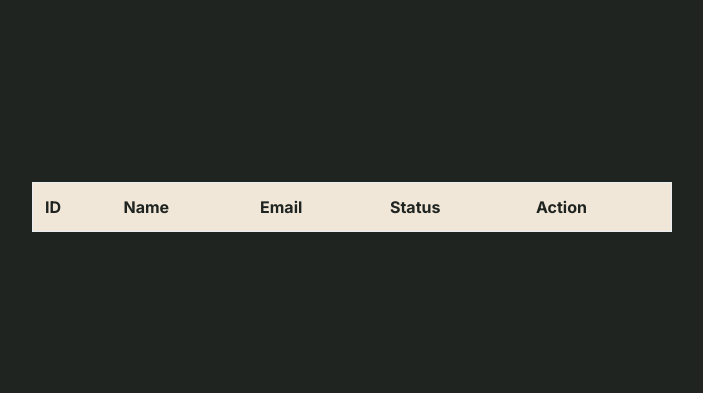
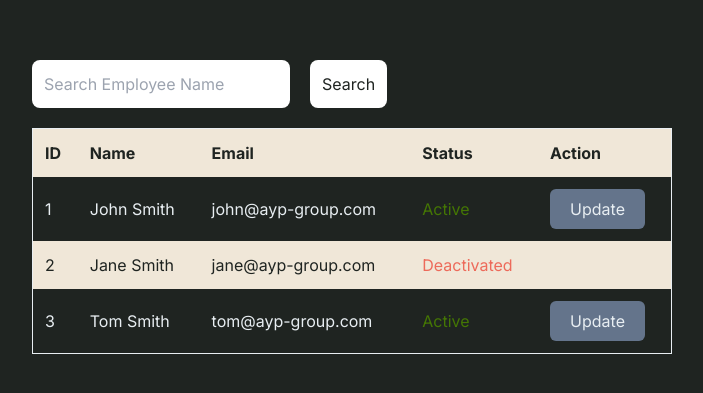
Before and after one commit to imstarbucks/ayp-app, a Next.js app: page / in a window 1280 px wide. Shown: the part 193-586 px from the top of the page, without its empty margins (288-991 px from the left). Built offline with nearby package versions, Linux system fonts and the light colour scheme.

Commit message:
Update: Added Search funtion and fix some bugs

```diff
--- a/app/context.tsx
+++ b/app/context.tsx
@@ -6,6 +6,7 @@ import React, {
   createContext,
   useState,
   useEffect,
+  useMemo,
 } from 'react';
 
 import { Employees } from '@/types/Employees';
--- a/app/page.tsx
+++ b/app/page.tsx
@@ -16,7 +16,7 @@ export default function Home() {
     if (res && res.data?.employees) {
       setData(res.data.employees);
     }
-  }, [res]);
+  }, [res.data]);
 
   return (
     <main className="bg-background text-primary h-screen flex justify-center items-center">
--- a/components/Modal.tsx
+++ b/components/Modal.tsx
@@ -17,14 +17,23 @@ const ModalContext = createContext();
 
 type ModalProps = Employees;
 
+type InputFields = {
+  nameInput: string;
+  emailInput: string;
+};
+
 const Modal: React.FC<ModalProps> = ({
   name,
   id,
   email,
   isActive,
 }: ModalProps) => {
-  const [nameInput, setNameInput] = useState<string>(name);
-  const [emailInput, setEmailInput] = useState<string>(email);
+  const [inputFields, setInputFields] = useState<InputFields>({
+    nameInput: name,
+    emailInput: email,
+  });
+
+  const [isActiveToggle, setIsActiveToggle] = useState<boolean>(isActive);
 
   const { modal, setModal } = useModal();
   const { data, setData } = useContext(DataContext);
@@ -42,40 +51,29 @@ const Modal: React.FC<ModalProps> = ({
       id: id,
       name: formData.get('employeeName'),
       email: formData.get('employeeEmail'),
-      isActive: formData.get('employeeStatus'),
+      isActive: formData.get('employeeStatus') === 'on',
     };
-
-    // const newDefaultData = data?.map((d) => {
-    //   if (d.id === id) {
-    //     return employeeData;
-    //   } else {
-    //     return d;
-    //   }
-    // });
 
     const newDefaultData =
       data?.map((d) => (d.id === id ? employeeData : d)) || [];
 
     setModal(false);
-    console.log('new', newDefaultData);
     setData(newDefaultData);
-    console.log('new data', data);
   };
 
   useEffect(() => {
-    if (modal) {
-      modalRef.current?.showModal();
-    } else {
-      modalRef.current?.close();
-    }
+    modal ? modalRef.current?.showModal() : modalRef.current?.close();
 
     return;
   }, [modal]);
 
   useEffect(() => {
-    setNameInput(name);
-    setEmailInput(email);
-  }, [name, email]);
+    setInputFields({
+      nameInput: name,
+      emailInput: email,
+    });
+    setIsActiveToggle(isActive);
+  }, [name, email, isActive]);
 
   return (
     <dialog
@@ -92,8 +90,13 @@ const Modal: React.FC<ModalProps> = ({
               name="employeeName"
               className="px-3 py-1"
               type="text"
-              value={nameInput}
-              onChange={(e) => setNameInput(e.currentTarget.value)}
+              value={inputFields.nameInput}
+              onChange={(e) =>
+                setInputFields({
+                  ...inputFields,
+                  nameInput: e.currentTarget.value,
+                })
+              }
             />
           </div>
           <div className="flex items-center my-5 gap-5 text-xl">
@@ -103,13 +106,18 @@ const Modal: React.FC<ModalProps> = ({
               name="employeeEmail"
               className="px-3 py-1"
               type="email"
-              value={emailInput}
-              onChange={(e) => setEmailInput(e.currentTarget.value)}
+              value={inputFields.emailInput}
+              onChange={(e) =>
+                setInputFields({
+                  ...inputFields,
+                  emailInput: e.currentTarget.value,
+                })
+              }
             />
           </div>
           <div className="flex items-center my-5 gap-5 text-xl">
             <label>Status: </label>
-            <ToggleSwitch isActive={isActive} />
+            <ToggleSwitch isActive={isActiveToggle} />
           </div>
           <button
             ref={closeBtnRef}
--- /dev/null
+++ b/components/Search.jsx
@@ -0,0 +1,45 @@
+import { useState, useContext, useEffect } from 'react';
+
+const Search = ({ defaultData, setCurrentData }) => {
+  const [searchInput, setSearchInput] = useState('');
+
+  const searchQuery = (formData) => {
+    if (formData.get('searchEmployeeName') !== '') {
+      const filterData = defaultData.filter((d) =>
+        d.name.match(formData.get('searchEmployeeName'))
+      );
+      setCurrentData(filterData);
+      return;
+    }
+
+    setCurrentData(defaultData);
+  };
+  // const searchQuery = () => {
+  //   if (searchInput !== '') {
+  //     const filterData = defaultData.filter((d) => d.name.match(searchInput));
+  //     setCurrentData(filterData);
+  //     return;
+  //   }
+
+  //   setCurrentData(defaultData);
+  // };
+
+  return (
+    <form className="flex gap-5" action={searchQuery}>
+      <input
+        className="rounded-lg p-3 bg-white text-background"
+        type="text"
+        name="searchEmployeeName"
+        id="searchEmployeeName"
+        placeholder="Search Employee Name"
+        value={searchInput}
+        onChange={(e) => setSearchInput(e.currentTarget.value)}
+      />
+      <button className="rounded-lg p-3 bg-white text-background" type="submit">
+        Search
+      </button>
+    </form>
+  );
+};
+
+export default Search;
--- a/components/Table.tsx
+++ b/components/Table.tsx
@@ -1,9 +1,12 @@
 'use client';
 
-import React, { useEffect, useState } from 'react';
+import React, { useEffect, useState, useContext } from 'react';
 import { Employees } from '@/types/Employees';
 
+import { DataContext } from '@/app/context';
+
 import Spinner from './Spinner';
+import Search from './Search';
 import { useModal } from './Modal';
 
 type TableProps = {
@@ -17,19 +20,19 @@ type UpdateButtonProps = {
 };
 
 const Table = ({ defaultData, loading }: TableProps) => {
-  const [_defaultData, setDefaultData] = useState<Employees[]>(
-    defaultData || []
+  const [_defaultData, setDefaultData] = useState<Employees[] | undefined>(
+    defaultData
   );
 
-  const [currentData, setCurrentData] = useState<Employees[]>(
-    _defaultData || []
+  const [currentData, setCurrentData] = useState<Employees[] | undefined>(
+    _defaultData
   );
 
   const { setModal, setModalData } = useModal();
+  const { data, setData } = useContext(DataContext);
 
   const UpdateButton = ({ data }: UpdateButtonProps) => {
     const handleOnClick = (data?: Employees) => {
-      console.log(data);
       setModalData(data);
       setModal(true);
     };
@@ -46,12 +49,19 @@ const Table = ({ defaultData, loading }: TableProps) => {
 
   useEffect(() => {
     setDefaultData(defaultData);
-    setCurrentData(_defaultData);
+    // setCurrentData(_defaultData);
   }, [defaultData]);
 
+  useEffect(() => {
+    // setDefaultData(defaultData);
+    setCurrentData(_defaultData);
+  }, [_defaultData]);
+
   return (
-    defaultData && (
-      <div className="w-1/2 border border-secondary relative">
+    _defaultData && (
+      <div className="w-3/4 lg:w-1/2">
+        <Search defaultData={_defaultData} setCurrentData={setCurrentData} />
+        <div className="border border-secondary relative mt-5">
           {loading ? <Spinner /> : <></>}
           <table className="table-auto justify-center bg-primary w-full">
             <thead>
@@ -87,6 +97,10 @@ const Table = ({ defaultData, loading }: TableProps) => {
               ))}
             </tbody>
           </table>
+          {currentData?.length <= 0 && (
+            <div className="text-center">No record found.</div>
+          )}
+        </div>
       </div>
     )
   );
--- a/components/ToggleSwitch.jsx
+++ b/components/ToggleSwitch.jsx
@@ -1,7 +1,12 @@
-import { useState } from 'react';
+import { useState, useEffect } from 'react';
 
 const ToggleSwitch = ({ isActive }) => {
   const [active, setActive] = useState(isActive);
+
+  useEffect(() => {
+    setActive(isActive);
+  }, [isActive]);
+
   return (
     <label htmlFor="employeeStatus">
       <input
```
Lines whose indentation alone changed are shown as unchanged.
